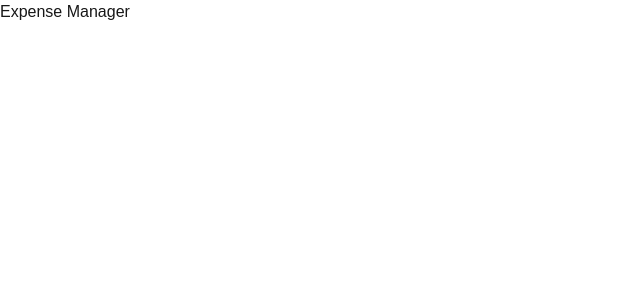
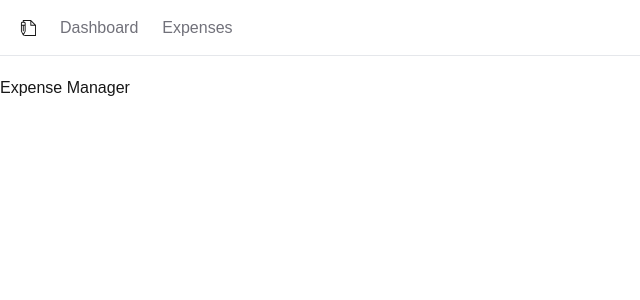
Before and after one commit to salmanpatnee/Next_Expense_Manger, a Next.js app: page / in a window 1280 px wide. Shown: the top 300 px of the page, without its empty margins (0-640 px from the left). Built offline with nearby package versions, Linux system fonts and the light colour scheme.

Commit message:
Build the Navbar

```diff
--- /dev/null
+++ b/app/Navbar.tsx
@@ -0,0 +1,25 @@
+import Link from 'next/link'
+import React from 'react'
+import { TfiWrite } from "react-icons/tfi";
+
+const NavBar = () => {
+  const links = [
+    { label: 'Dashboard', href: '/' },
+    { label: 'Expenses', href: '/expenses' },
+  ]
+
+  return (
+    <nav className='flex space-x-6 border-b mb-5 px-5 h-14 items-center'>
+      <Link href="/"><TfiWrite /></Link>
+      <ul className='flex space-x-6'>
+        {links.map(link =>
+          <Link
+            key={link.href}
+            className='text-zinc-500 hover:text-zinc-800 transition-colors'
+            href={link.href}>{link.label}</Link>)}
+      </ul>
+    </nav>
+  )
+}
+
+export default NavBar
--- a/app/layout.tsx
+++ b/app/layout.tsx
@@ -1,6 +1,7 @@
 import type { Metadata } from "next";
 import localFont from "next/font/local";
 import "./globals.css";
+import NavBar from "./Navbar";
 
 const geistSans = localFont({
   src: "./fonts/GeistVF.woff",
@@ -28,7 +29,10 @@
       <body
         className={`${geistSans.variable} ${geistMono.variable} antialiased`}
       >
-        {children}
+        <NavBar/>
+        <main>
+          {children}
+        </main>
       </body>
     </html>
   );
```
Also changed, not shown: package.json (+5 -4 lines), 1 other file (tests, documents, lock files or other folders).
